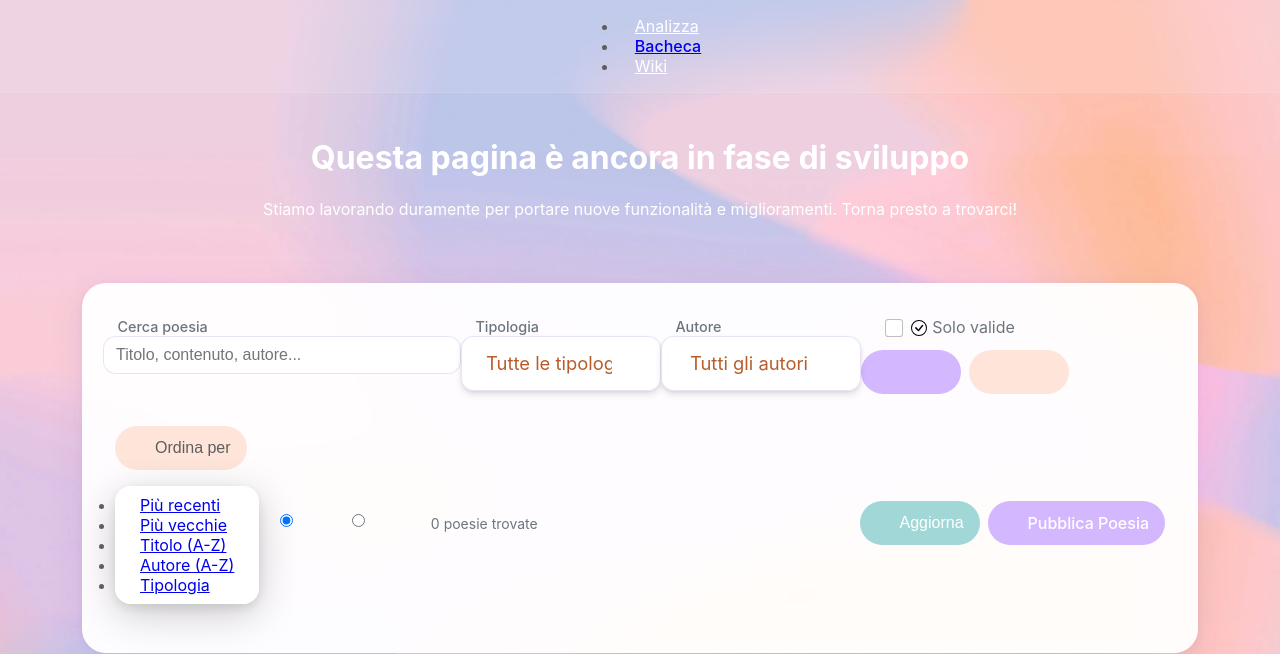
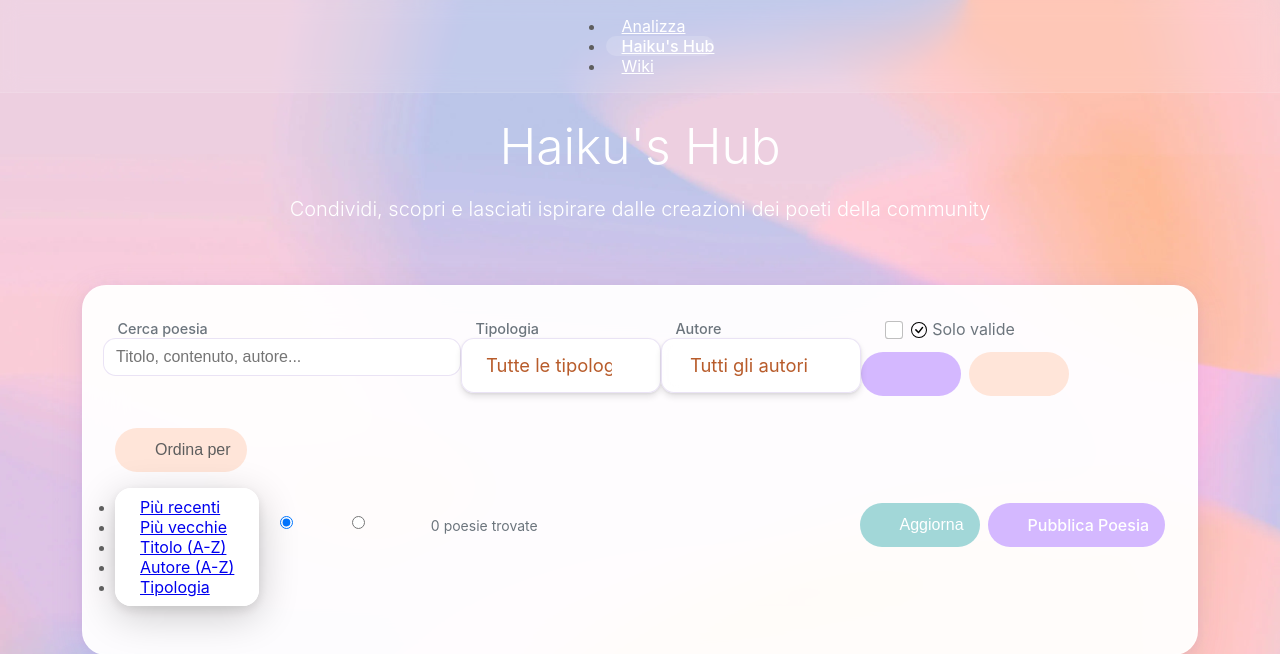
Before and after one commit to aleloizz/Ale-s-Haikus, a Python web app: template templates/bacheca.html in a window 1280 px wide. Shown: the top 654 px of the page. Run offline with Jinja, Linux system fonts and the light colour scheme; the template is opened without the code that fills it, so the values that code supplies are empty; some libraries are stand-ins or nearby versions; some web fonts are replaced.

Commit message:
implementazione fase 1 bacheca: fix navigazione e rimozione placeholders

```diff
--- a/templates/bacheca.html
+++ b/templates/bacheca.html
@@ -10,7 +10,7 @@
     <meta property="og:description" content="Condividi le tue poesie con la community">
     <meta property="og:image" content="https://www.aleshaikus.me/static/og-image.jpg">
 
-    <title>Bacheca Poetica | Ale's Haikus</title>
+    <title>Haiku's Hub | la bacheca dei poeti</title>
 
     <!-- Favicons complete set -->
     <link rel="apple-touch-icon" sizes="180x180" href="{{ url_for('static', filename='apple-touch-icon.png') }}?v=1.2">
@@ -57,6 +57,13 @@ body{font-family:'Inter',sans-serif;margin:0;padding:0;min-height:100vh;display:
 @media (max-width: 767.98px) {.col-md-6,.col-md-4,.col-lg-4{width:100%}}
 .filter-card{background:rgba(255,255,255,0.95);backdrop-filter:blur(15px);border-radius:1.5rem;padding:1.5rem;margin-bottom:2rem;border:1px solid rgba(255,255,255,0.4);box-shadow:0 8px 32px rgba(149,117,205,0.12)}
 body.loading{background:#fbbda3!important}
+
+/* Navigation active state */
+.nav-link.active {
+    background: rgba(255,255,255,0.15) !important;
+    border-radius: 1rem !important;
+    color: #fff !important;
+}
 
 /* Font display optimizations */
 @font-face{font-family:'Inter';font-display:swap;src:local('Inter')}
@@ -140,8 +147,8 @@ body{font-family:'Inter',-apple-system,BlinkMacSystemFont,'Segoe UI',Roboto,sans
                                 </a>
                             </li>
                             <li class="nav-item">
-                                <a class="nav-link text-white-50 fw-medium" href="{{ url_for('web.bacheca') }}" title="Bacheca delle poesie" style="pointer-events: none;">
-                                    <i class="bi bi-collection me-1"></i>Bacheca
+                                <a class="nav-link text-white fw-medium active" href="{{ url_for('web.bacheca') }}" title="Haiku's Hub">
+                                    <i class="bi bi-collection me-1"></i>Haiku's Hub
                                 </a>
                             </li>
                             <li class="nav-item">
@@ -154,12 +161,11 @@ body{font-family:'Inter',-apple-system,BlinkMacSystemFont,'Segoe UI',Roboto,sans
                 </div>
             </nav>
 
+            <!-- Header principale riattivato -->
             <div class="bg-haiku-primary text-white text-center py-4 header-content">
                 <div class="container">
-                    <!--h1 class="display-5">Bacheca Poetica</h1>
-                    <p class="lead">Condividi, scopri e lasciati ispirare dalle creazioni dei poeti della community</p!-->
-                    <h1>Questa pagina è ancora in fase di sviluppo</h1>
-                    <p>Stiamo lavorando duramente per portare nuove funzionalità e miglioramenti. Torna presto a trovarci!</p>
+                    <h1 class="display-5">Haiku's Hub</h1>
+                    <p class="lead">Condividi, scopri e lasciati ispirare dalle creazioni dei poeti della community</p>
                 </div>
             </div>
         </header>
@@ -184,14 +190,14 @@ body{font-family:'Inter',-apple-system,BlinkMacSystemFont,'Segoe UI',Roboto,sans
                                 <i class="bi bi-bookmark me-1"></i>Tipologia
                             </label>
                             <select id="typeFilter" class="form-select">
-                                <option value="all">Tutte le tipologie</option>
-                                {% if tipi_disponibili %}
-                                {% for poem_type in tipi_disponibili %}
-                                <option value="{{ poem_type }}" {% if poem_type == tipo_filtro %}selected{% endif %}>
-                                    {{ poem_type.replace('_', ' ').title() }}
-                                </option>
-                                {% endfor %}
-                                {% endif %}
+                                <option value="">Tutte le tipologie</option>
+                                <option value="haiku" {% if tipo_filtro == 'haiku' %}selected{% endif %}>Haiku</option>
+                                <option value="tanka" {% if tipo_filtro == 'tanka' %}selected{% endif %}>Tanka</option>
+                                <option value="katauta" {% if tipo_filtro == 'katauta' %}selected{% endif %}>Katauta</option>
+                                <option value="choka" {% if tipo_filtro == 'choka' %}selected{% endif %}>Choka</option>
+                                <option value="sedoka" {% if tipo_filtro == 'sedoka' %}selected{% endif %}>Sedoka</option>
+                                <option value="sonetto" {% if tipo_filtro == 'sonetto' %}selected{% endif %}>Sonetto</option>
+                                <option value="libero" {% if tipo_filtro == 'libero' %}selected{% endif %}>Verso libero</option>
                             </select>
                         </div>
 
@@ -287,20 +293,20 @@ body{font-family:'Inter',-apple-system,BlinkMacSystemFont,'Segoe UI',Roboto,sans
                 <div id="poemsContainer" class="poems-grid">
                     {% if poesie and poesie.items %}
                     {% for poem in poesie.items %}
-                    <div class="poem-card-wrapper" data-poem-type="{{ poem.poem_type|lower }}" data-author="{{ poem.author|lower }}" data-valid="{{ poem.is_valid|lower }}">
+                    <div class="poem-card-wrapper" data-poem-type="{{ poem.tipo|lower if poem.tipo else 'libero' }}" data-author="{{ poem.autore|lower if poem.autore else 'anonimo' }}" data-valid="{{ poem.metricamente_valida|lower if poem.metricamente_valida else 'false' }}">
                         <div class="card glass-card h-100 poem-card" data-poem-id="{{ poem.id }}">
                             <div class="card-body d-flex flex-column">
                                 <!-- Header della card -->
                                 <div class="d-flex justify-content-between align-items-start mb-3">
                                     <div>
-                                        {% if poem.title %}
-                                        <h5 class="card-title text-white fw-semibold mb-1">{{ poem.title }}</h5>
+                                        {% if poem.titolo %}
+                                        <h5 class="card-title text-white fw-semibold mb-1">{{ poem.titolo }}</h5>
                                         {% endif %}
                                         <div class="d-flex align-items-center gap-2 flex-wrap">
                                             <span class="badge bg-primary badge-poem-type">
-                                                {{ poem.poem_type.replace('_', ' ').title() if poem.poem_type else 'Libero' }}
+                                                {{ poem.tipo.replace('_', ' ').title() if poem.tipo else 'Libero' }}
                                             </span>
-                                            {% if poem.is_valid %}
+                                            {% if poem.metricamente_valida %}
                                             <span class="badge bg-success">
                                                 <i class="bi bi-check-circle"></i> Valida
                                             </span>
@@ -609,20 +613,10 @@ body{font-family:'Inter',-apple-system,BlinkMacSystemFont,'Segoe UI',Roboto,sans
         // Carica il modulo bacheca
         import('{{ url_for("static", filename="js/bacheca.js") }}?v=1.0')
             .then(module => {
-                console.log('Modulo bacheca caricato');
+                console.log('✅ Modulo bacheca caricato con successo');
             })
             .catch(error => {
-                console.error('Errore nel caricamento modulo bacheca:', error);
-            });
-    </script>
-    <!-- Carica il modulo bacheca -->
-    <script type="module">
-        import('{{ url_for("static", filename="js/bacheca.js") }}?v=1.0')
-            .then(module => {
-                console.log('Modulo bacheca caricato');
-            })
-            .catch(error => {
-                console.error('Errore nel caricamento modulo bacheca:', error);
+                console.error('❌ Errore nel caricamento modulo bacheca:', error);
             });
     </script>
 
@@ -632,12 +626,16 @@ body{font-family:'Inter',-apple-system,BlinkMacSystemFont,'Segoe UI',Roboto,sans
         function goToSpecificPage() {
             if (window.bachecaManager) {
                 window.bachecaManager.goToSpecificPage();
+            } else {
+                console.warn('BachecaManager non ancora caricato');
             }
         }
 
         function expandPoem(poemId) {
             if (window.bachecaManager) {
                 window.bachecaManager.expandPoem(poemId);
+            } else {
+                console.warn('BachecaManager non ancora caricato');
             }
         }
     </script>
```
Also changed, not shown: other parts of templates/bacheca.html (+13 -15 lines).
